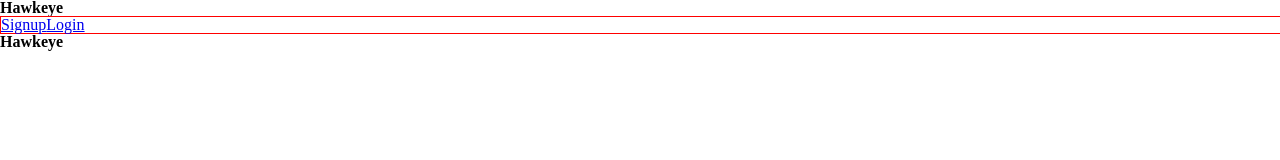
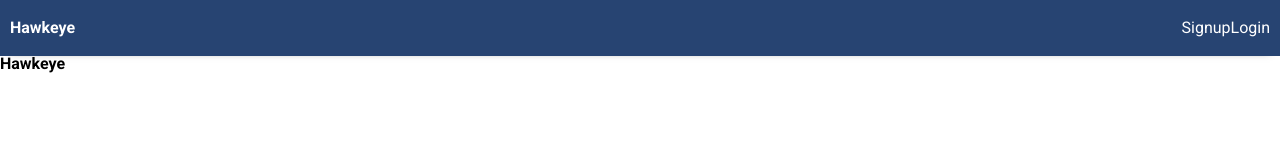
Before and after one commit to aahmed019/project-hawkeye, a React app in the folder frontend/: page / in a window 1280 px wide. Built offline with nearby package versions, Linux system fonts and the light colour scheme.

Commit message:
add a styling and font-family

```diff
--- a/frontend/src/components/nav/navbar.js
+++ b/frontend/src/components/nav/navbar.js
@@ -16,13 +16,13 @@ class NavBar extends React.Component {
     getLinks() {
         if (this.props.loggedIn) {
         return (
-            <div className='nav-bar'>
+            <div className>
                 <button onClick={this.logoutUser}>Logout</button>
             </div>
         );
         } else {
             return (
-                <div className='nav-bar'>
+                <div className='links'>
                     <Link to={'/signup'}>Signup</Link>
                     <Link to={'/login'}>Login</Link>
                 </div>
@@ -32,7 +32,7 @@ class NavBar extends React.Component {
 
     render() {
         return (
-            <div>
+            <div className='nav-bar'>
                 <h1>Hawkeye</h1>
                 { this.getLinks() }
             </div>
--- a/frontend/src/stylesheets/html5reset-1.6.1.scss
+++ b/frontend/src/stylesheets/html5reset-1.6.1.scss
@@ -5,7 +5,7 @@ Last Updated: 2010-09-17
 Author: Richard Clark - http://richclarkdesign.com
 Twitter: @rich_clark
 */
-
+@import url('https://fonts.googleapis.com/css2?family=Roboto:wght@100;300;400;500;700;900&display=swap');
 html, body, div, span, object, iframe,
 h1, h2, h3, h4, h5, h6, p, blockquote, pre,
 abbr, address, cite, code,
@@ -25,6 +25,7 @@ time, mark, audio, video {
     font-size:100%;
     vertical-align:baseline;
     background:transparent;
+    font-family: 'Roboto', sans-serif;
     /* display: none; */
 }
 
@@ -57,6 +58,11 @@ a {
     font-size:100%;
     vertical-align:baseline;
     background:transparent;
+    text-decoration: none;
+    color: black;
+    &:visited {
+        color: black;
+    }
 }
 
 /* change colours to suit your needs */
--- a/frontend/src/stylesheets/nav-style.scss
+++ b/frontend/src/stylesheets/nav-style.scss
@@ -1,6 +1,23 @@
 .nav-bar {
   position: sticky;
   top: 0;
-  width: 100%;
-  border: 1px solid red;
+  width: max-width;
+  // border: 1px solid red;
+  z-index: 100;
+  box-shadow: 0px 5px 8px -10px rgba(0, 0, 0, 0.8);
+  padding: 8px 10px;
+  height: 40px;
+  background-color: #274472;
+  display: flex;
+  justify-content: space-between;
+  color: white;
+  align-items: center;
+  .links {
+    a {
+
+      color: white;
+    }
+    display: block;
+    // wrap
+  }
 }
```
